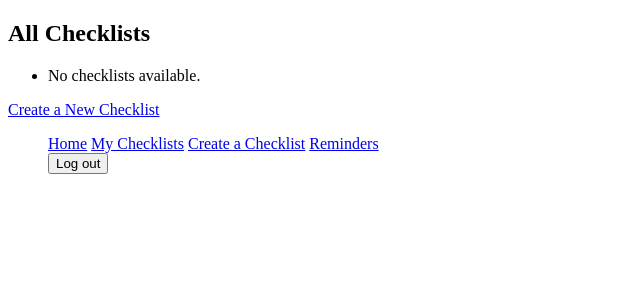
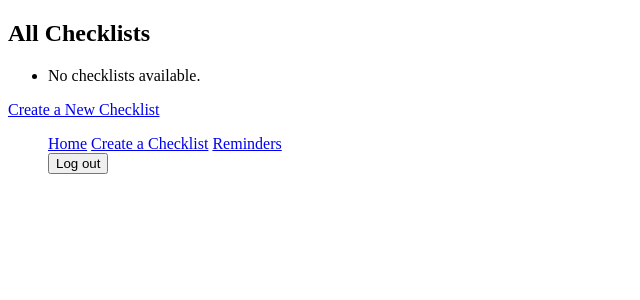
Before and after one commit to SscottK/tasker, a Django app: page /checklists/ in a window 1280 px wide. Shown: the top 300 px of the page, without its empty margins (0-640 px from the left). Run offline with Django 4.2, Linux system fonts and the light colour scheme; the visitor is signed in with stand-in values (Sample User, id 1); data that the repository does not hold is empty.

Commit message:
Removed My Checklist from nav

```diff
--- a/tasker_main_app/templates/base.html
+++ b/tasker_main_app/templates/base.html
@@ -28,7 +28,6 @@
         <ul>
           <a href="/"> Home</a>
           {% if user.is_authenticated %}
-          <a href="/checklists">My Checklists</a>
           <a href="{% url 'checklist-create' %}">Create a Checklist</a>
           <a href="{% url 'reminders-index' %}">Reminders</a>
 
--- a/tasker_main_app/templates/reminders/index.html
+++ b/tasker_main_app/templates/reminders/index.html
@@ -1,4 +1,5 @@
 {% extends 'base.html' %}
+{% load static %}
 {% block content %}
 <section class="page-header">
     <h1>My Reminders</h1>
```
